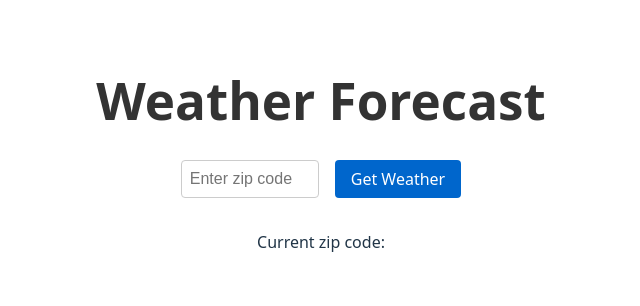
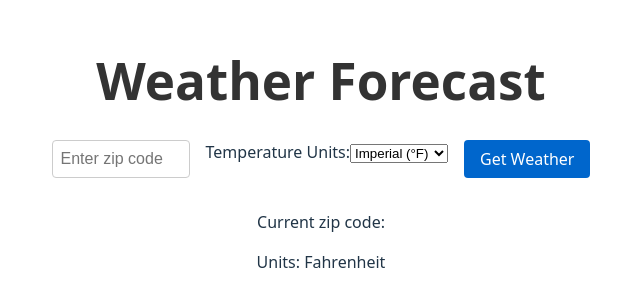
Before and after one commit to mathyasp/weather-api-single-page, a React (Vite) app: page / in a window 1280 px wide. Shown: the part 246-552 px from the top of the page, without its empty margins (319-959 px from the left). Built offline with nearby package versions, Linux system fonts and the light colour scheme.

Commit message:
Add dropdown to select temp units

```diff
--- a/src/components/Weather.jsx
+++ b/src/components/Weather.jsx
@@ -3,9 +3,14 @@ import './Weather.css'
 
 function Weather() {
   const [zipCode, setZipCode] = useState('')
+  const [units, setUnits] = useState('imperial')
 
   const handleChange = (e) => {
     setZipCode(e.target.value)
+  }
+
+  const handleUnitsChange = (e) => {
+    setUnits(e.target.value)
   }
 
   return (
@@ -20,9 +25,22 @@ function Weather() {
           pattern="[0-9]*"
           maxLength="5"
         />
+        <div className="units-selector">
+          <label htmlFor="units">Temperature Units:</label>
+          <select
+            id="units"
+            value={units}
+            onChange={handleUnitsChange}
+          >
+            <option value="metric">Metric (°C)</option>
+            <option value="imperial">Imperial (°F)</option>
+            <option value="standard">Standard (K)</option>
+          </select>
+        </div>
         <button type="submit">Get Weather</button>
       </form>
       <p>Current zip code: {zipCode}</p>
+      <p>Units: {units === 'metric' ? 'Celsius' : units === 'imperial' ? 'Fahrenheit' : 'Kelvin'}</p>
     </div>
   )
 }
```
